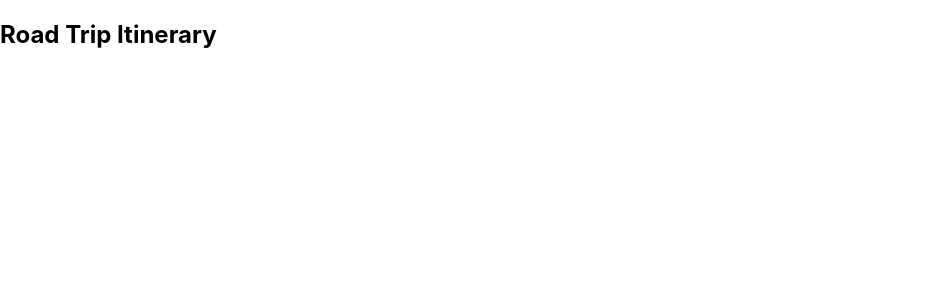
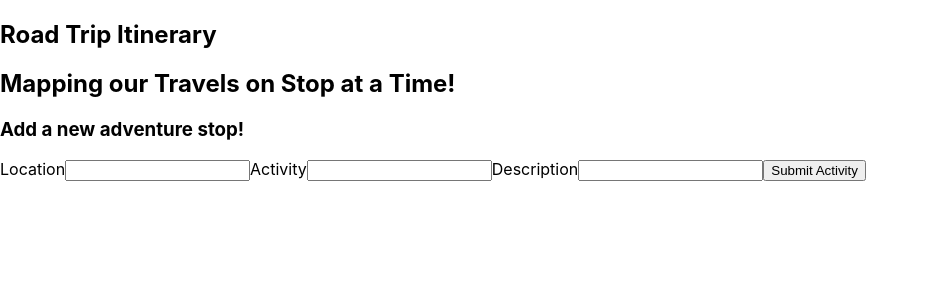
Before and after one commit to benjamin-firth/another-practice-idea-box, a React (Create React App) app: page / in a window 1280 px wide. Shown: the top 300 px of the page, without its empty margins (0-929 px from the left). Built offline with nearby package versions, Linux system fonts and the light colour scheme.

Commit message:
Add form details

```diff
--- a/src/components/App/App.js
+++ b/src/components/App/App.js
@@ -1,10 +1,12 @@
 import React from 'react';
 import Header from '../Header/Header';
+import Form from '../Form/Form';
 
 const App = () => {
   return (
     <main>
       <Header />
+      <Form />
     </main>
   );
 };
--- a/src/components/Form/Form.js
+++ b/src/components/Form/Form.js
@@ -3,7 +3,16 @@ import React from 'react';
 const Form = () => {
   return (
     <section>
-
+      <h3>Add a new adventure stop!</h3>
+      <form>
+        <label>Location</label>
+        <input />
+        <label>Activity</label>
+        <input />
+        <label>Description</label>
+        <input />
+        <button type='button'>Submit Activity</button>
+      </form>
     </section>
   );
 };
--- a/src/components/Header/Header.js
+++ b/src/components/Header/Header.js
@@ -4,6 +4,7 @@ const Header = () => {
   return (
     <section>
       <h1>Road Trip Itinerary</h1>
+      <h2>Mapping our Travels on Stop at a Time!</h2>
     </section>
   );
 };
```
